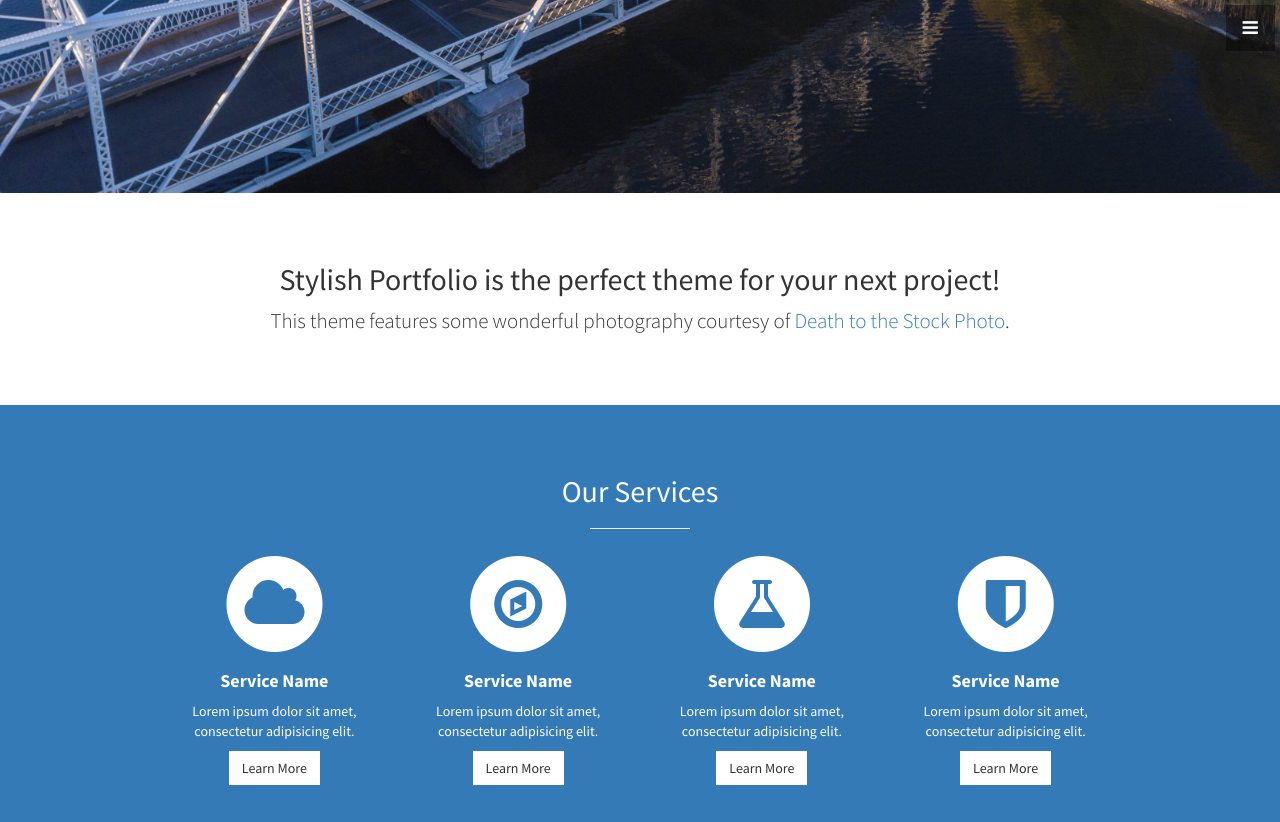
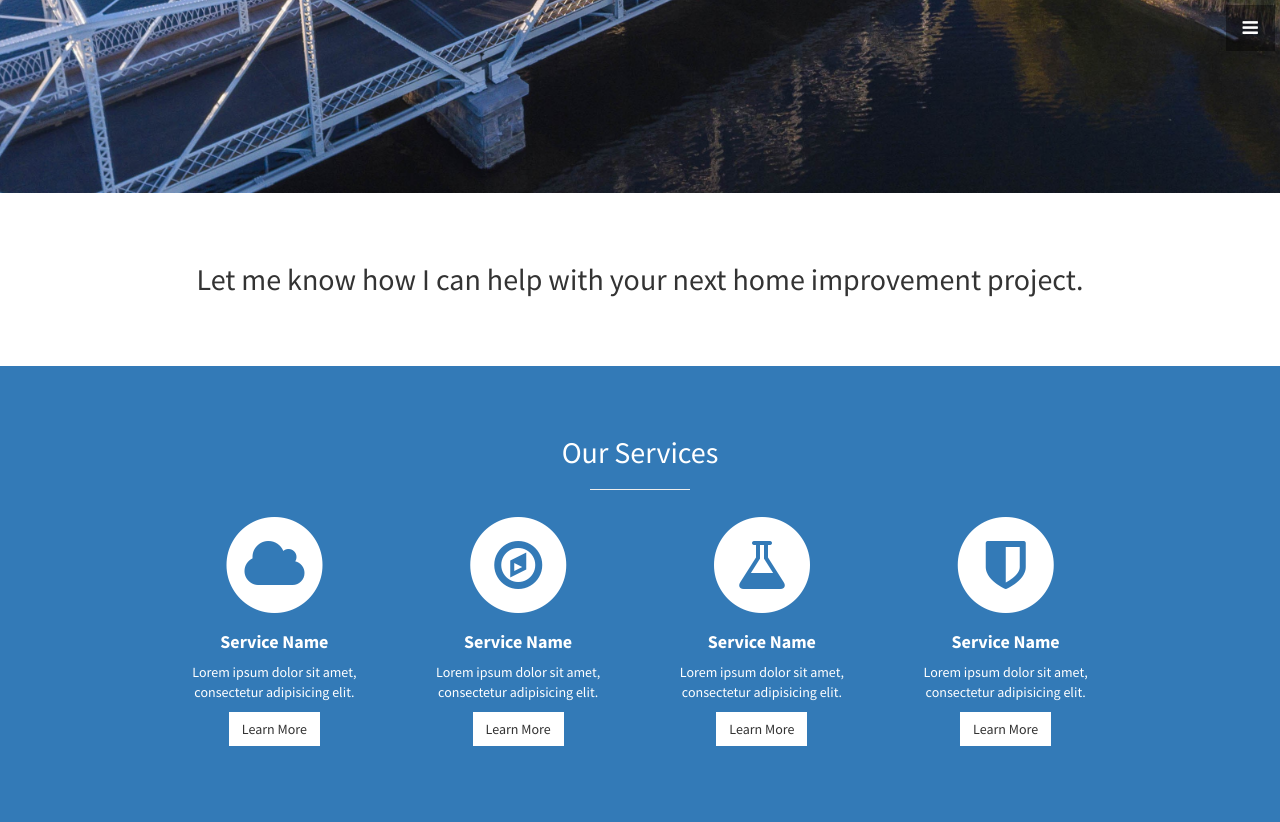
Before and after one commit to kristoferone/cklandry-construction, a Jekyll site: the page built from index.html, in a window 1280 px wide and 900 px high, scrolled down 707 px, cut to the strip 0-822 px from the top of the window. Built offline with Jekyll 4.4.1, drawn with Linux system fonts in a browser that asks for light colours.

Commit message:
Update about.html

```diff
--- a/_includes/about.html
+++ b/_includes/about.html
@@ -2,8 +2,8 @@
   <div class="container">
     <div class="row">
       <div class="col-lg-12 text-center">
-        <h2>Stylish Portfolio is the perfect theme for your next project!</h2>
-        <p class="lead">This theme features some wonderful photography courtesy of <a target="_blank" href="http://join.deathtothestockphoto.com/">Death to the Stock Photo</a>.</p>
+        <h2>Let me know how I can help with your next home improvement project.</h2>
+        <p class="lead"><!---This theme features some wonderful photography courtesy of <a target="_blank" href="http://join.deathtothestockphoto.com/">Death to the Stock Photo</a>.--></p>
       </div>
     </div>
     <!-- /.row -->
```
